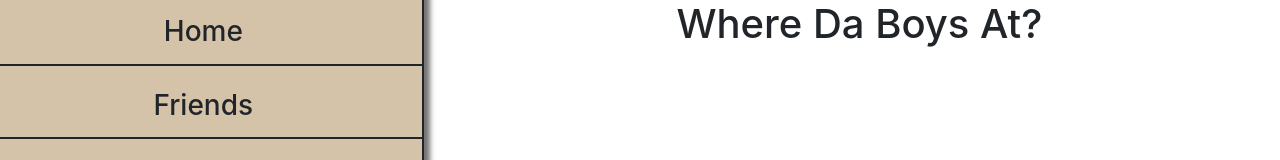
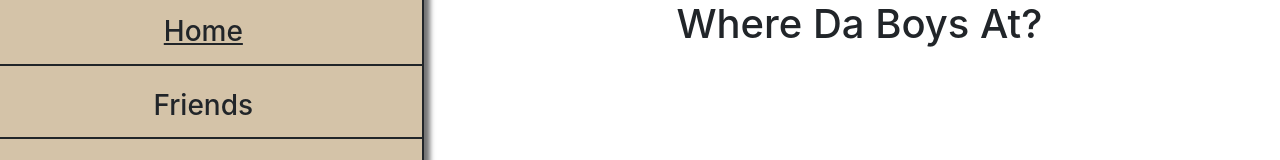
Before and after one commit to kr4N7z/project2Front-end, an Angular app in the folder WhereTheBoysAt-Angular/: page /home in a window 1280 px wide. Shown: the top 160 px of the page. Built offline with nearby package versions, Linux system fonts and the light colour scheme; no server answers.

Commit message:
Added router link to home and messages

```diff
--- a/WhereTheBoysAt-Angular/src/app/navigation/navigation.component.css
+++ b/WhereTheBoysAt-Angular/src/app/navigation/navigation.component.css
@@ -3,3 +3,6 @@
     padding: 15px;
     border-bottom: 2px solid;
 }
+a{
+    color:inherit;
+}
--- a/WhereTheBoysAt-Angular/src/app/navigation/navigation.component.html
+++ b/WhereTheBoysAt-Angular/src/app/navigation/navigation.component.html
@@ -1,6 +1,6 @@
 <div class="">
-    <h3 id="home" class="pages">Home</h3>
+    <a routerLink="/home"><h3 id="home" class="pages">Home</h3></a>
     <h3 id="friends" class="pages">Friends</h3>
-    <h3 id="messages" class="pages">Messages</h3>
+    <a routerLink="/messages"><h3 id="messages" class="pages">Messages</h3></a>
     <h3 id="update-profile" class="pages">Update Profile</h3>
 </div>
```
